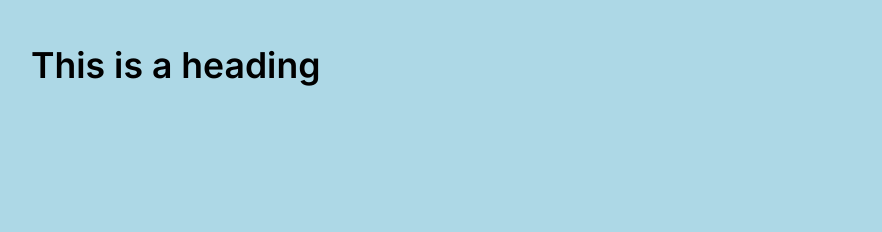
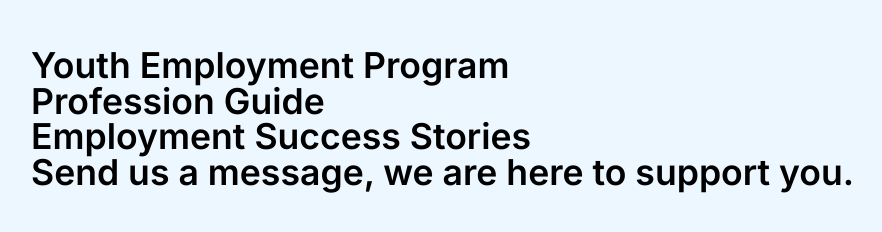
Before and after one commit to nqhuyanh/IDEA-24-Boilerplate, a plain HTML site: page index.html in a window 1280 px wide. Shown: the whole page, without its empty margins (17-899 px from the left). Drawn offline with Linux system fonts and the light colour scheme.

Commit message:
Added sections

```diff
--- a/index.html
+++ b/index.html
@@ -7,9 +7,19 @@
 </head>
 
 <body>
-  <h1>This is a heading</h1>
-
-
+  <section>
+    <h1>Youth Employment Program</h1>
+  </section>
+  <section>
+    <h1>Profession Guide</h1>
+  </section>
+  <section>
+    <h1>Employment Success Stories</h1>
+  </section>
+  <section>
+    <h1>Send us a message,
+      we are here to support you.</h1>
+  </section>
 </body>
 
 
--- a/styles.css
+++ b/styles.css
@@ -19,7 +19,7 @@ html {
 body {
   font-family: 'Inter', sans-serif;
   padding: 3rem;
-  background: lightblue;
+  background: #EDF7FF;
 }
 
 h1 {
```
